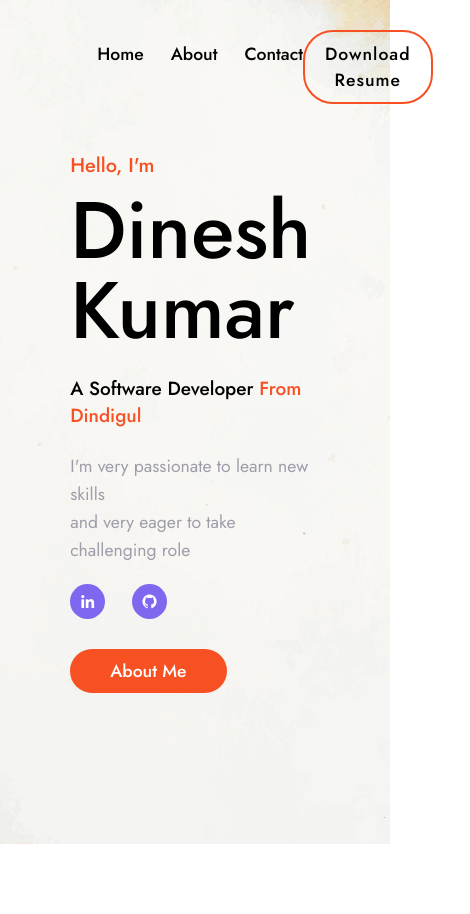
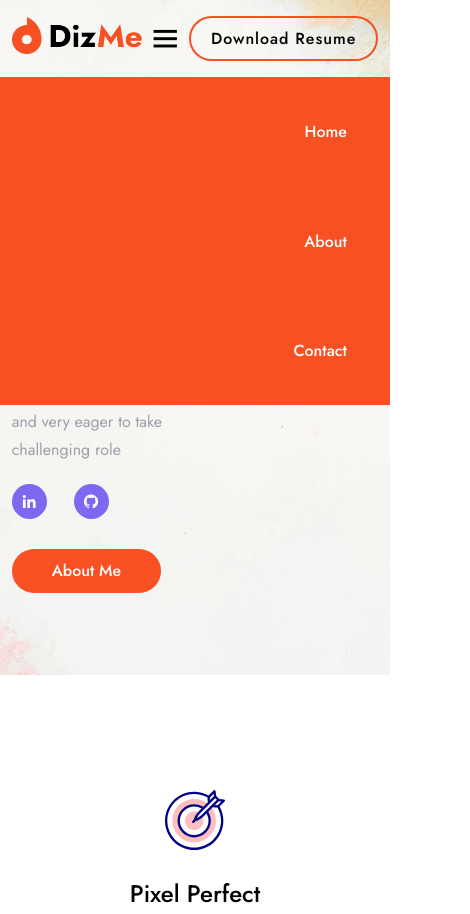
Before and after one commit to dinesh2104/portfolio2, a plain HTML site: page index.html in a window 390 px wide. Shown: the top 914 px of the page, 470 px wide, since content can reach past the window. Drawn offline with nearby package versions, Linux system fonts and the light colour scheme.

Commit message:
updated css

```diff
--- a/css/style.css
+++ b/css/style.css
@@ -441,3 +441,56 @@ header.sticky{
 	font-size: var(--p-font);
 	letter-spacing: 1px;
 }
+
+@media(max-width: 1425px){
+    header{
+        padding: 16px 3%;
+        transition: .3s;
+    }
+    header.sticky{
+        padding: 10px 3%;
+        transition: .3s;
+    }
+    section{
+        padding: 70px 3%;
+        transition: .3s;
+    }
+    .contact{
+        width: 95%;
+        transition: .3s;
+    }
+    :root{
+        --big-font:4rem;
+        --h2-font:2.3rem;
+        --p-font:1rem;
+        transition: .3s;
+    }
+}
+
+@media(max-width: 920px){
+    #menu-icon{
+        display: block;
+    }
+    .home{
+        min-height: 80vh;
+    }
+    .navlist{
+        position: absolute;
+        top: 100%;
+        left: 0;
+        right: 0;
+        flex-direction: column;
+        background: var(--main-color);
+        text-align: right;
+        transition: all .40s;
+    }
+    .navlist a{
+        display: block;
+        padding: 1.2rem;
+        margin: 1.5rem;
+        border-radius: 2px solid var(--bg-color);
+        color: var(--bg-color);
+    }
+
+
+}
```
